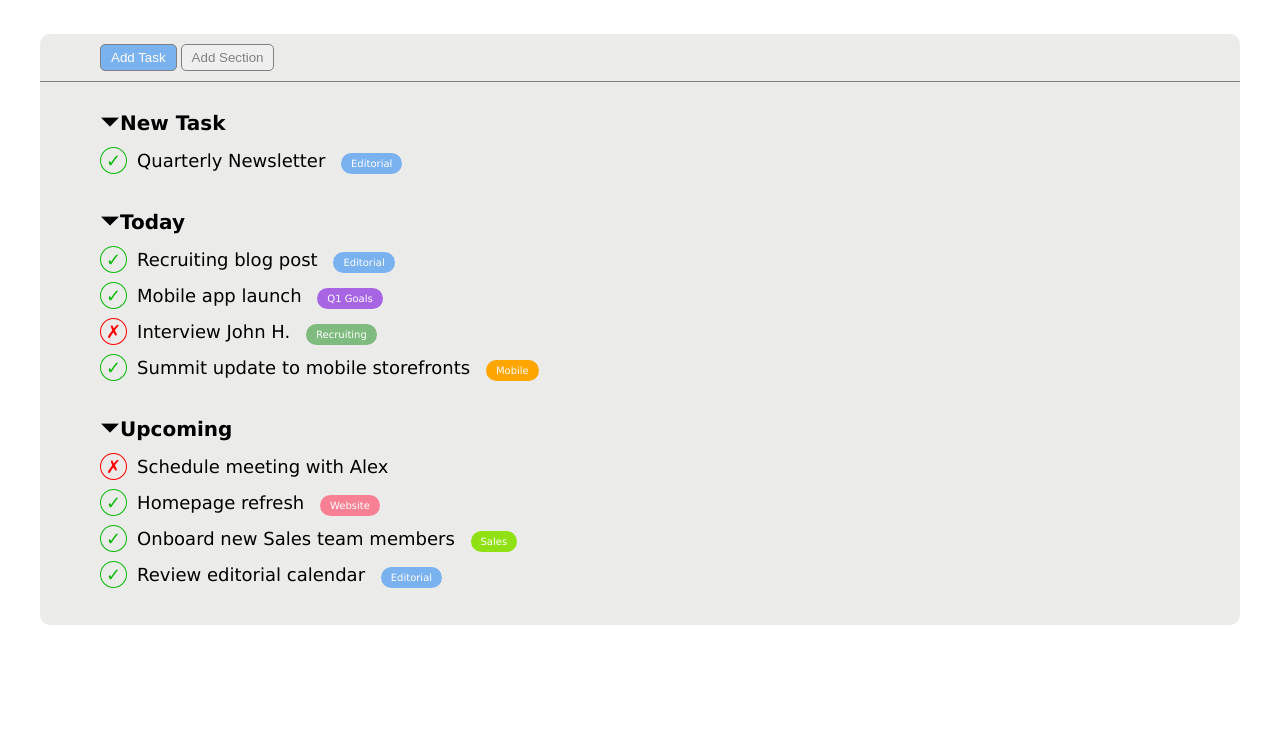
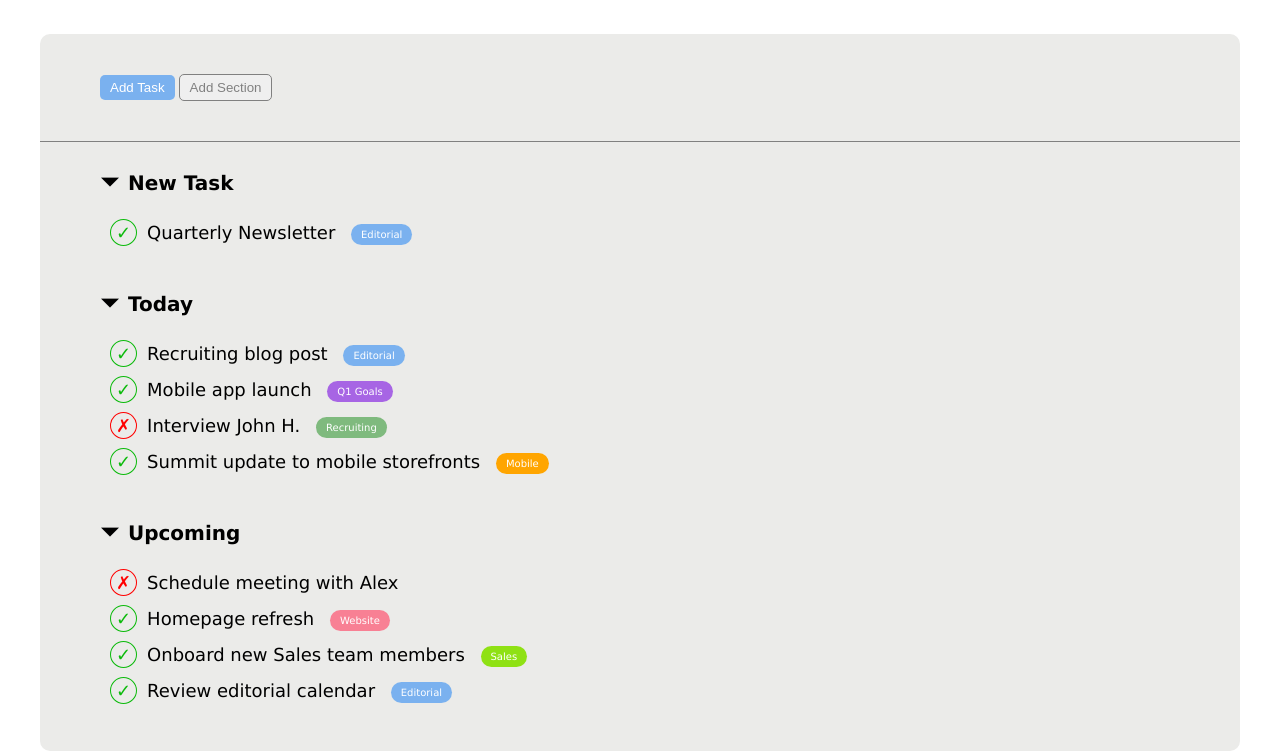
Before and after one commit to MykolaDekusar/html-css-toboolist, a plain HTML site: page index.html in a window 1280 px wide. Shown: the part 86-837 px from the top of the page. Before the commit the page ends 800 px from the top, so only its background shows below. Drawn offline with Linux system fonts and the light colour scheme.

Commit message:
[UPD]Exercise correction and improvements

```diff
--- a/css/style.css
+++ b/css/style.css
@@ -11,6 +11,7 @@ header {
 header img {
     vertical-align: middle;
     padding: 10px 0;
+    margin: 0 5px 0 20px;
 }
 /* IMPOSTO GRANDEZZA TITOLO E FONT */
 #titolo_logo {
@@ -28,7 +29,7 @@ header img {
 }
 /* IMPOSTO LO STILE E COLORE DEI BOTTONI */
 .bottoni {
-    padding: 10px;
+    padding: 40px 0 40px 0;
     border-bottom: 1px solid gray;
     padding-left: 60px;
 }
@@ -36,7 +37,7 @@ header img {
 #first_bttn {
     padding: 5px 10px;
     background-color: rgba(81, 156, 242, 0.724);
-    border: 1px solid gray;
+    border: none;
     border-radius: 5px;
     color: white;
 }
@@ -67,7 +68,6 @@ ul {
 }
 /* IMPOSTO GRANDEZZA FRECCIA */
 .arrow{
-    display: inline-block;
     font-size: 25px;
     height: 10px;
 }
@@ -89,19 +89,21 @@ ul {
     border-radius: 50%;
     margin-right: 10px;
 }
-
+/* MODIFICO LO STILE E LA DIMENSIONE DEGLI ELEMENTI LISTA */
 li {
     margin: 15px 0px 0px 0px;
     font-size: 18px;
     font-family: Verdana, Tahoma, sans-serif;
+
 }
-
+/* CREO LE PARTI COLORATE CHE VANNO MESSE VICINO AGLI ELEMENTI DELLA LISTA */
 .grafica{
     border-radius: 15px;
     padding: 5px 10px;
     font-size: 10px;
     color: white;
     margin-left: 10px;
+    vertical-align: middle;
 }
 
 .blu {
--- a/index.html
+++ b/index.html
@@ -18,30 +18,38 @@
         <div class="container">
             <!-- BOTTONI -->
             <div class="bottoni">
-                <form action="input">
-                    <input id="first_bttn" type="button" value="Add Task">
-                    <input id="second_bttn" type="button" value="Add Section">
-                </form>
+                    <button id="first_bttn">Add Task</button>
+                    <button id="second_bttn">Add Section</button>
             </div>
             <!-- LISTA -->
             <div class="list">
                 <ul>
-                    <li><span class="arrow">&#9207;</span><span class="big_text">New Task</span></li>
-                    <li><span class="green_circle">&check;</span>Quarterly Newsletter <span class="grafica blu">Editorial</span></li>
+                    <li><span class="arrow">&#9207; </span><span class="big_text">New Task</span>
+                        <ul>
+                             <li><span class="green_circle">&check;</span>Quarterly Newsletter <span class="grafica blu">Editorial</span></li>
+                        </ul>
+                    </li>
                 </ul>
                 <ul>
-                    <li><span class="arrow"> &#9207;</span><span class="big_text">Today</span></li>
-                    <li><span class="green_circle">&check;</span>Recruiting blog post <span class="grafica blu">Editorial</span></li>
-                    <li><span class="green_circle">&check;</span>Mobile app launch <span class="grafica viola">Q1 Goals</span></li>
-                    <li><span class="red_circle">&cross;</span>Interview John H. <span class="grafica verde">Recruiting</span></li>
-                    <li><span class="green_circle">&check;</span>Summit update to mobile storefronts <span class="grafica arancione">Mobile</span></li>
+                    <li><span class="arrow">&#9207; </span><span class="big_text">Today</span>
+                        <ul>
+                            <li><span class="green_circle">&check;</span>Recruiting blog post <span class="grafica blu">Editorial</span></li>
+                            <li><span class="green_circle"> &check;</span>Mobile app launch <span class="grafica viola">Q1 Goals</span></li>
+                            <li><span class="red_circle"> &cross;</span>Interview John H. <span class="grafica verde">Recruiting</span></li>
+                            <li><span class="green_circle"> &check;</span>Summit update to mobile storefronts <span class="grafica arancione">Mobile</span></li>
+                        </ul>
+                    </li>
+
                 </ul>
                 <ul>
-                    <li><span class="arrow"> &#9207;</span><span class="big_text">Upcoming</span></li>
-                    <li><span class="red_circle">&cross;</span>Schedule meeting with Alex</li>
-                    <li><span class="green_circle">&check;</span>Homepage refresh <span class="grafica rosa">Website</span></li>
-                    <li><span class="green_circle">&check;</span>Onboard new Sales team members <span class="grafica acido">Sales</span></li>
-                    <li><span class="green_circle">&check;</span>Review editorial calendar <span class="grafica blu">Editorial</span></li>
+                    <li><span class="arrow">&#9207; </span><span class="big_text">Upcoming</span>
+                        <ul>
+                            <li><span class="red_circle">&cross;</span>Schedule meeting with Alex</li>
+                            <li><span class="green_circle">&check;</span>Homepage refresh <span class="grafica rosa">Website</span></li>
+                            <li><span class="green_circle">&check;</span>Onboard new Sales team members <span class="grafica acido">Sales</span></li>
+                            <li><span class="green_circle">&check;</span>Review editorial calendar <span class="grafica blu">Editorial</span></li>
+                        </ul>
+                    </li>
                 </ul>
             </div>
         </div>
```
